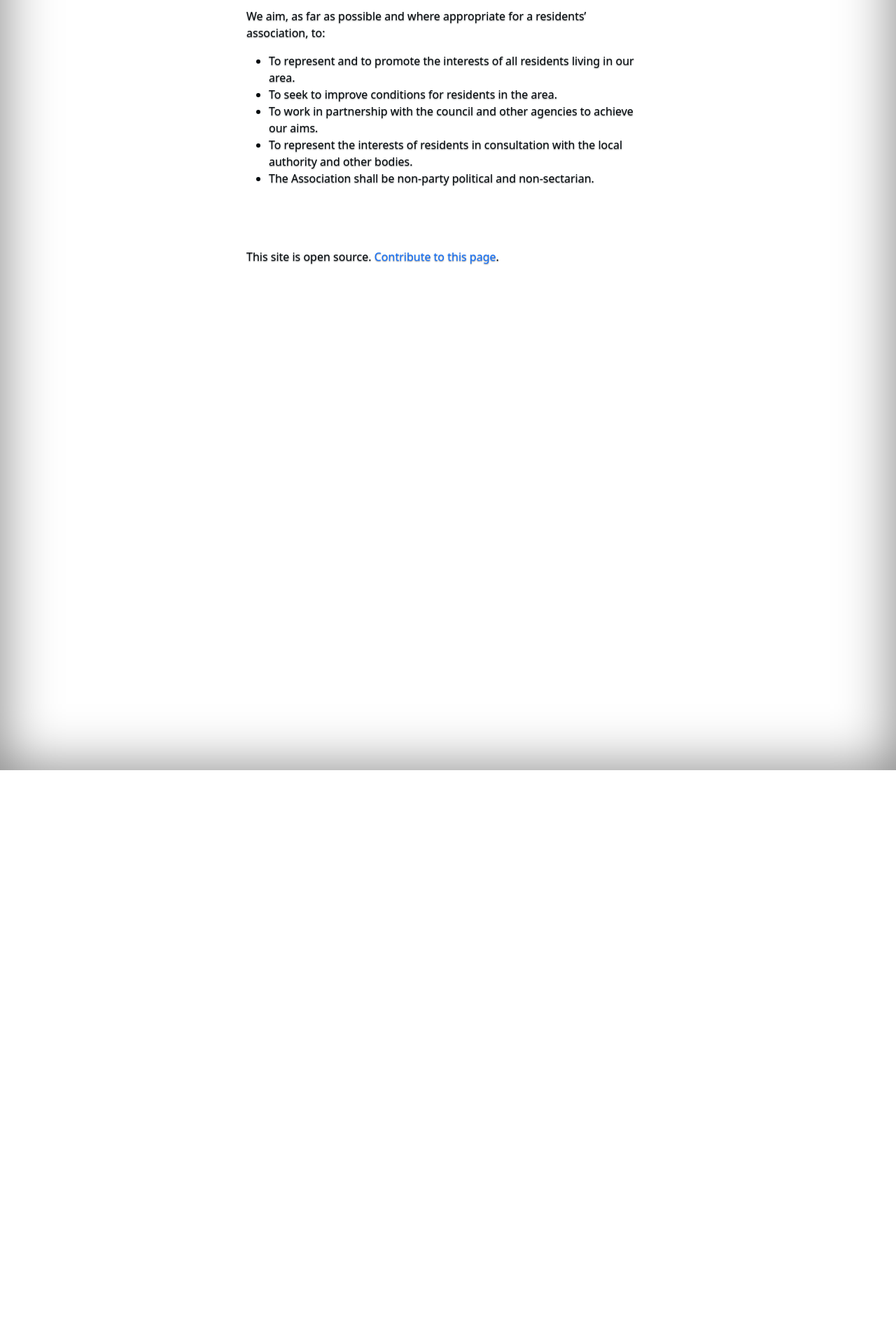
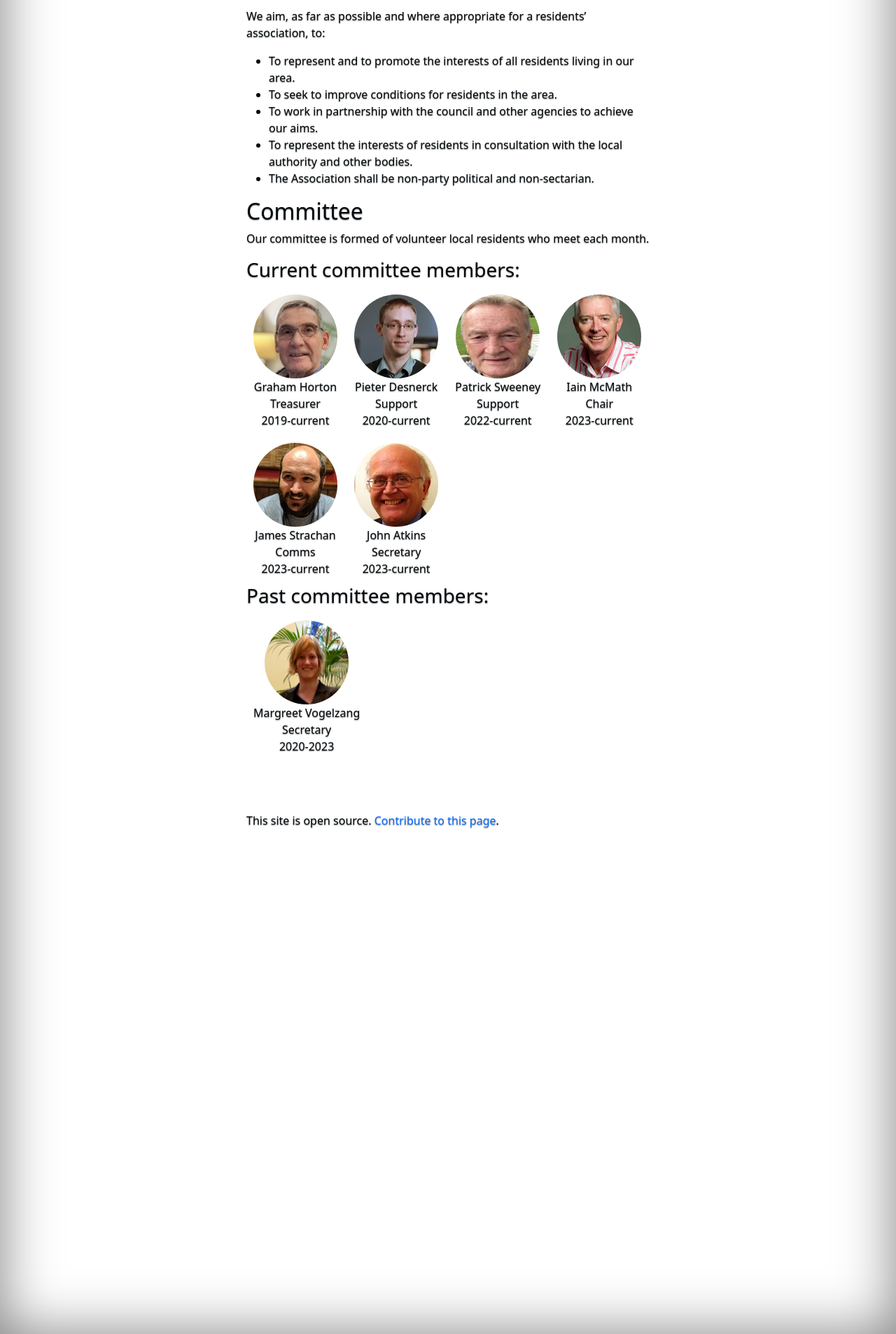
Before and after one commit to pieterdesnerck/website, a Jekyll site: the page built from docs/index.md, in a window 1280 px wide. Shown: the part 1930-3837 px from the top of the page at 70% size. Built offline with Jekyll 4.4.1, drawn with Linux system fonts in a browser that asks for light colours; before the commit the page ends 3031 px from its top, so only the background shows below that.

Commit message:
add committee member pictures list

```diff
--- /dev/null
+++ b/docs/_includes/committee_images.html
@@ -0,0 +1,16 @@
+<div class="committee-images">
+{% for image in site.static_files %}
+  {% if image.path contains 'images/committee' and image.path contains '.jpg' and image.path contains include.filter|default:'.' %}
+    {% assign details = image.path | split: '/' | last | split: '.' | first | split: ' - ' %}
+    <div>
+      <img src="{{ site.baseurl }}{{ image.path }}" alt="image" />
+      <br/>
+      {{ details[1] }}
+      <br/>
+      {{ details[2] }}
+      <br/>
+      {{ details[0] }}
+    </div>
+  {% endif %}
+{% endfor %}
+</div>
--- a/docs/_layouts/default.html
+++ b/docs/_layouts/default.html
@@ -150,6 +150,19 @@
     }
 
 
+
+    .committee-images > div {
+      display: inline-block;
+      margin: 10px;
+      text-align: center;
+    }
+    .committee-images img{
+      width: 120px;
+      height: 120px;
+      border-radius: 50%;
+    }
+
+
     </style>
     <script>
       window.addEventListener("scroll", function(event) {
--- a/docs/index.md
+++ b/docs/index.md
@@ -30,3 +30,14 @@ We aim, as far as possible and where appropriate for a residents' association, t
 * To work in partnership with the council and other agencies to achieve our aims.
 * To represent the interests of residents in consultation with the local authority and other bodies.
 * The Association shall be non-party political and non-sectarian.
+
+## Committee
+
+Our committee is formed of volunteer local residents who meet each month.
+
+### Current committee members:
+{% include committee_images.html filter="current" %}
+
+
+### Past committee members:
+{% include committee_images.html filter="-2" %}
```
Also changed, not shown: docs/images/committee/2019-current - Graham Horton - Treasurer.jpg (added), docs/images/committee/2020-2023 - Margreet Vogelzang - Secretary.jpg (added), docs/images/committee/2020-current - Pieter Desnerck - Support.jpg (added), docs/images/committee/2022-current - Patrick Sweeney - Support.jpg (added), docs/images/committee/2023-current - Iain McMath - Chair.jpg (added), docs/images/committee/2023-current - James Strachan - Comms.jpg (added), docs/images/committee/2023-current - John Atkins - Secretary.jpg (added), docs/images/committee/README.txt (added).
